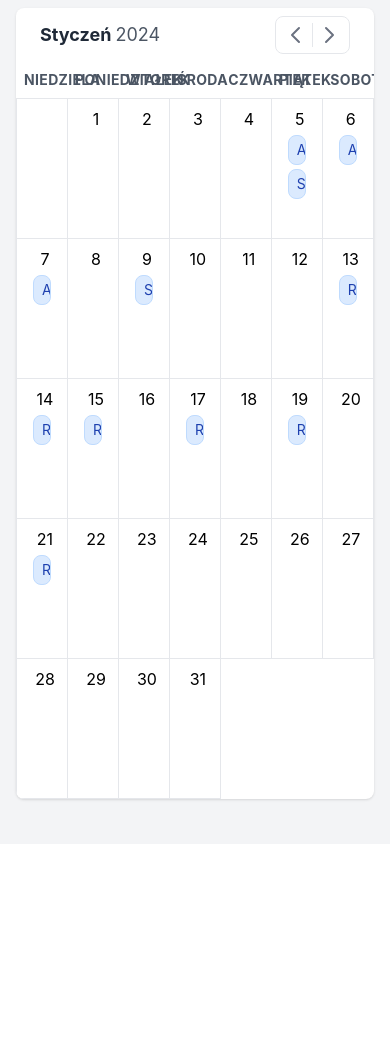
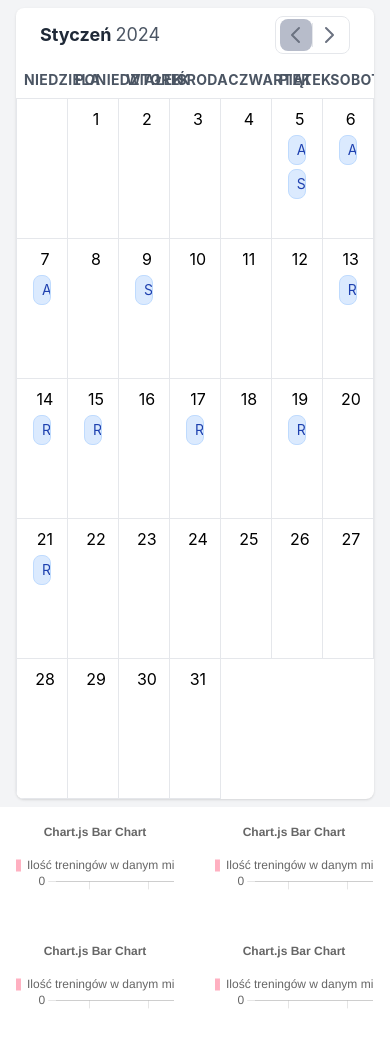
Before and after one commit to james028/training-app, a React (Create React App) app: page /trainings in a window 390 px wide. Shown: the top 1046 px of the page. Before the commit the page ends 844 px from the top, so only its background shows below. Built offline with nearby package versions, Linux system fonts and the light colour scheme.

Commit message:
add charts data

```diff
--- a/package.json
+++ b/package.json
@@ -10,9 +10,11 @@
     "@types/node": "^16.18.70",
     "@types/react": "^18.2.47",
     "@types/react-dom": "^18.2.18",
+    "chart.js": "^4.4.1",
     "i18next": "^23.7.16",
     "luxon": "^3.4.4",
     "react": "^18.2.0",
+    "react-chartjs-2": "^5.2.0",
     "react-dom": "^18.2.0",
     "react-i18next": "^14.0.0",
     "react-router-dom": "^6.21.1",
@@ -46,6 +48,7 @@
   },
   "devDependencies": {
     "@types/luxon": "^3.4.1",
+    "babel-plugin-styled-components": "^2.1.4",
     "prettier": "^3.2.2",
     "tailwindcss": "^3.4.1"
   }
--- a/src/components/Calendar/Calendar.tsx
+++ b/src/components/Calendar/Calendar.tsx
@@ -2,7 +2,7 @@ import React, { useState } from "react";
 import CalendarHeader from "./CalendarHeader/CalendarHeader";
 import CalendarDays from "./CalendarDays/CalendarDays";
 import { calendarData } from "../../mock/mock";
-import { TYear } from "../../types/app-types";
+import { TCalendarData, TYear } from "../../types/app-types";
 import { DateTime } from "luxon";
 
 const Calendar = () => {
@@ -20,27 +20,6 @@ const Calendar = () => {
   const decrementMonth = () => {
     setMonthIndex((prev) => prev - 1);
   };
-
-  //monthIndex, setMonthIndex jako context api
-
-  console.log(monthIndex, "index");
-
-  const foo = () => {
-    const v = Object.values(calendarData);
-    const k = Object.values(v);
-
-    console.log(Object.values(k), "r");
-    const xx = [];
-
-    // k.forEach((x: any) => {
-    //   console.log(x, "x");
-    //   x.forEach((a) => {
-    //     console.log(a, "a");
-    //   });
-    // });
-  };
-
-  foo();
 
   return (
     <div className="container mx-auto px-4 py-2 md:py-24">
--- a/src/components/Calendar/CalendarDays/CalendarDays.tsx
+++ b/src/components/Calendar/CalendarDays/CalendarDays.tsx
@@ -73,9 +73,6 @@ const CalendarDays = ({
     createDaysInMonth();
   }, [monthIndex]);
 
-  console.log(monthsData, "2e");
-  //
-
   return (
     <div className="flex flex-wrap border-t border-l">
       {monthsData?.length > 0 &&
--- a/src/components/Calendar/CalendarHeader/CalendarHeader.tsx
+++ b/src/components/Calendar/CalendarHeader/CalendarHeader.tsx
@@ -4,6 +4,12 @@ import { useTranslation } from "react-i18next";
 import "./style.css";
 import { TButtons } from "../../../types/app-types";
 import { DateTime } from "luxon";
+
+import styled from "styled-components";
+
+const StyledButton = styled.button<{ disabledClass?: boolean }>`
+  background-color: ${(props) => (props.disabledClass ? "#b7bcca" : null)};
+`;
 
 const CalendarHeader = ({
   incrementMonth,
@@ -31,8 +37,7 @@ const CalendarHeader = ({
           />
         </svg>
       ),
-      disabled: monthIndex === 0,
-      disabledClass: monthIndex === 0 ? "red" : "",
+      disabled: monthIndex === 1,
       border: <div className="border-r inline-flex h-6"></div>,
     },
     {
@@ -54,7 +59,6 @@ const CalendarHeader = ({
         </svg>
       ),
       disabled: monthIndex > 11,
-      disabledClass: monthIndex > 11 ? "red" : "",
       border: null,
     },
   ];
@@ -76,7 +80,6 @@ const CalendarHeader = ({
       .toFormat("MMMM/yyyy")
       .split("/");
 
-    console.log(date[0]);
     return { month: date[0], year: date[1] };
   };
 
@@ -97,25 +100,19 @@ const CalendarHeader = ({
         </div>
         <div className="border rounded-lg px-1" style={{ paddingTop: "2px" }}>
           {buttons.map(
-            ({
-              key,
-              svg,
-              handleChangeMonth,
-              border,
-              disabled,
-              disabledClass,
-            }: TButtons) => {
+            ({ key, svg, handleChangeMonth, border, disabled }: TButtons) => {
               return (
                 <React.Fragment key={`buttons-${key}`}>
-                  <button
+                  <StyledButton
+                    disabledClass={disabled}
                     type="button"
-                    className={`leading-none rounded-lg transition ease-in-out duration-100 inline-flex
-                  cursor-pointer hover:bg-gray-200 p-1 items-center ${disabledClass}`}
+                    className="leading-none rounded-lg transition ease-in-out duration-100 inline-flex
+                     cursor-pointer hover:bg-gray-200 p-1 items-center"
                     onClick={handleChangeMonth}
                     disabled={disabled}
                   >
                     {svg}
-                  </button>
+                  </StyledButton>
                   {border}
                 </React.Fragment>
               );
--- /dev/null
+++ b/src/components/Charts/Charts.tsx
@@ -0,0 +1,124 @@
+import React from "react";
+import SumByMonthsChart from "./SumByMonthsChart/SumByMonthsChart";
+import { TCalendarData, TDay, TMonth } from "../../types/app-types";
+import { calendarData } from "../../mock/mock";
+
+const Charts = () => {
+  const countTotalNestedEventsPerMonth = (
+    data: TCalendarData,
+  ): Record<string, number> => {
+    const result: Record<string, number> = {};
+
+    for (const yearKey in data) {
+      const monthsData = data[yearKey];
+
+      monthsData.forEach((monthEntry: Record<string, TMonth[]>) => {
+        for (const monthKey in monthEntry) {
+          const events = monthEntry[monthKey];
+
+          if (!result[monthKey]) {
+            result[monthKey] = 0;
+          }
+
+          events?.forEach((nestedEvent: Record<string, TDay[]>) => {
+            Object.values(nestedEvent).forEach((nestedKey) => {
+              result[monthKey] += nestedKey.length;
+            });
+          });
+        }
+      });
+    }
+
+    return result;
+  };
+
+  const createEventsPerMonthArray = (): number[] => {
+    const results = countTotalNestedEventsPerMonth(calendarData ?? {});
+
+    return Object.values(results).map((event) => +event);
+  };
+  // @ts-ignore
+  // @ts-ignore
+  const countNestedEventsByType = (data) => {
+    const result = {};
+
+    const result2: any = [];
+
+    for (const yearKey in data) {
+      const monthsData = data[yearKey];
+      // @ts-ignore
+      monthsData.forEach((monthEntry) => {
+        for (const monthKey in monthEntry) {
+          const events = monthEntry[monthKey];
+
+          // Zagnieżdżone zdarzenia
+          const obj: any = {};
+          // @ts-ignore
+          events.forEach((nestedEvent) => {
+            if (nestedEvent && Object.keys(nestedEvent).length > 0) {
+              Object.keys(nestedEvent).forEach((nestedKey) => {
+                const nestedEventsOfType = nestedEvent[nestedKey].filter(
+                  // @ts-ignore
+                  (event) => event && event.type,
+                );
+
+                // Zlicz zagnieżdżone zdarzenia dla każdego typu
+                // @ts-ignore
+
+                nestedEventsOfType.forEach((event: { type: any }) => {
+                  let eventType = event.type;
+
+                  if (!obj[eventType]) {
+                    obj[eventType] = 0;
+                  }
+                  obj[eventType]++;
+
+                  // @ts-ignore
+                  result[monthKey] = obj;
+
+                  //jęsli suma wszystkich treningów
+                  // if (!result[eventType]) {
+                  //   // @ts-ignore
+                  //   result[eventType] = 0;
+                  // }
+                  // // @ts-ignore
+                  // result[eventType]++;
+                });
+              });
+            }
+          });
+        }
+      });
+    }
+
+    result2.push(result);
+    console.log(result2);
+
+    return { result2, result };
+  };
+
+  // Przykład użycia dla danego zestawu danych
+  const { result, result2 } = countNestedEventsByType(calendarData);
+  console.log(result, result2);
+
+  return (
+    <>
+      <div className="grid grid-cols-2 grid-rows-1 gap-10 pb-20">
+        <div>
+          <SumByMonthsChart data={createEventsPerMonthArray()} />
+        </div>
+        <div>
+          <SumByMonthsChart data={createEventsPerMonthArray()} />
+        </div>
+        <div>
+          <SumByMonthsChart data={createEventsPerMonthArray()} />
+        </div>
+        <div>
+          <SumByMonthsChart data={createEventsPerMonthArray()} />
+        </div>
+      </div>
+    </>
+  );
+};
+
+export default Charts;
--- /dev/null
+++ b/src/components/Charts/SumByMonthsChart/SumByMonthsChart.tsx
@@ -0,0 +1,56 @@
+import React from "react";
+import { Bar } from "react-chartjs-2";
+
+import { Chart as ChartJS, registerables } from "chart.js";
+import { useTranslation } from "react-i18next";
+ChartJS.register(...registerables);
+
+type TSumByMonthsChart = {
+  data: number[];
+};
+const SumByMonthsChart = ({ data }: TSumByMonthsChart) => {
+  const { t } = useTranslation();
+
+  const options = {
+    responsive: true,
+    plugins: {
+      legend: {
+        position: "top" as const,
+      },
+      title: {
+        display: true,
+        text: "Chart.js Bar Chart",
+      },
+    },
+  };
+
+  const chartData = {
+    labels: [
+      "January",
+      "February",
+      "March",
+      "April",
+      "May",
+      "June",
+      "July",
+      "January",
+      "February",
+      "March",
+      "April",
+      "May",
+      "June",
+      "July",
+    ].map((month) => t(month)),
+    datasets: [
+      {
+        label: t("CountOfTrainingsByMonths"),
+        data,
+        backgroundColor: "rgba(255, 99, 132, 0.5)",
+      },
+    ],
+  };
+
+  return <Bar options={options} data={chartData} />;
+};
+
+export default SumByMonthsChart;
--- a/src/components/Trainings/Trainings.tsx
+++ b/src/components/Trainings/Trainings.tsx
@@ -1,11 +1,17 @@
 import React from "react";
 import Calendar from "../Calendar/Calendar";
+import Charts from "../Charts/Charts";
 
 const Trainings = () => {
   return (
-    <div className="antialiased sans-serif bg-gray-100 h-screen">
-      <Calendar />
-    </div>
+    <React.Fragment>
+      <div className="antialiased sans-serif bg-gray-100">
+        <Calendar />
+      </div>
+      <div className="container mx-auto px-4 py-2 md:py-24">
+        <Charts />
+      </div>
+    </React.Fragment>
   );
 };
 
--- a/src/i18n/i18n.ts
+++ b/src/i18n/i18n.ts
@@ -24,6 +24,8 @@ i18n.use(initReactI18next).init({
         October: "October",
         November: "November",
         December: "December",
+        CountOfTrainingsByMonths:
+          "Number of training sessions in a given month",
       },
     },
     pl: {
@@ -47,6 +49,7 @@ i18n.use(initReactI18next).init({
         October: "Październik",
         November: "Listopad",
         December: "Grudzień",
+        CountOfTrainingsByMonths: "Ilość treningów w danym miesiącu",
       },
     },
     // Dodaj więcej języków, jeśli jest to potrzebne
--- a/src/mock/mock.ts
+++ b/src/mock/mock.ts
@@ -1,6 +1,6 @@
 import { TCalendarData } from "../types/app-types";
 
-export const calendarData = {
+export const calendarData: any = {
   "2024": [
     {
       "01x": [
@@ -180,14 +180,20 @@ export const calendarData = {
         {
           "01": [
             {
-              type: "pierwszy typ",
+              type: "Rower",
+              bikeType: "crossway",
+              bikeKilometers: 27.53,
+              duration: "01:43",
             },
           ],
         },
         {
           "02": [
             {
-              type: "pierwszy typxxx",
+              type: "Rower",
+              bikeType: "crossway",
+              bikeKilometers: 27.53,
+              duration: "01:43",
             },
           ],
         },
@@ -200,7 +206,11 @@ export const calendarData = {
       ],
     },
     {
-      "03x": [],
+      "03x": [
+        {
+          "01": [],
+        },
+      ],
     },
     {
       "04x": [],
--- a/src/types/app-types.ts
+++ b/src/types/app-types.ts
@@ -3,7 +3,7 @@ export type TCalendarData = {
 };
 
 export type TYear = {
-  [key: string]: TMonth[] | undefined;
+  [key: string]: TMonth[];
 };
 
 export type TMonth = {
@@ -22,6 +22,6 @@ export type TButtons = {
   handleChangeMonth: () => void;
   svg: JSX.Element;
   border: JSX.Element | null;
-  disabled: boolean;
-  disabledClass: any;
+  disabled: any;
+  //disabledClass: any;
 };
```
Also changed, not shown: src/components/Calendar/CalendarDay/CalendarDay.tsx (+6 -1 lines), 1 other file (tests, documents, lock files or other folders).
